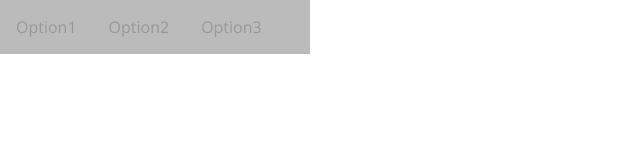
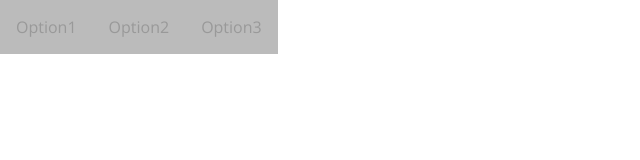
Before and after one commit to najamkhn/6mm, a plain HTML site: page task1/index.html in a window 1280 px wide. Shown: the whole page, without its empty margins (0-640 px from the left). Drawn offline with nearby package versions, Linux system fonts and the light colour scheme.

Commit message:
gh-pages: updated mq

```diff
--- a/task1/task1.css
+++ b/task1/task1.css
@@ -1 +1 @@
-html{font-size:100%;font-family:'Open Sans',sans-serif}body{font-size:1rem;margin:0;padding:0}.tabs{margin:0;padding:0;position:relative}.content-wrapper{display:none;background:#eee;padding:1rem;}@media (min-width:768px){.content-wrapper{position:fixed;left:0}}.tab{list-style-type:none;}.tab small{font-size:.6rem}@media (min-width:768px){.tab{float:left}}.tab a{text-decoration:none;background:#bbb;margin:0;padding:1rem;display:inline-block;color:#999;cursor:pointer; width: 100%;}.tab:target a{background:#888;color:#ddd;display:block}.tab:target .content-wrapper{display:block}
+html{font-size:100%;font-family:'Open Sans',sans-serif}body{font-size:1rem;margin:0;padding:0}.tabs{margin:0;padding:0;position:relative}.content-wrapper{display:none;background:#eee;padding:1rem;}@media (min-width:768px){.content-wrapper{position:fixed;left:0}}.tab{list-style-type:none;}.tab small{font-size:.6rem}@media (min-width:768px){.tab{float:left}}.tab a{text-decoration:none;background:#bbb;margin:0;padding:1rem;display:inline-block;color:#999;cursor:pointer;}@media (max-width:768px){.tab a{width:100%}}.tab:target a{background:#888;color:#ddd;display:block}.tab:target .content-wrapper{display:block}
```
